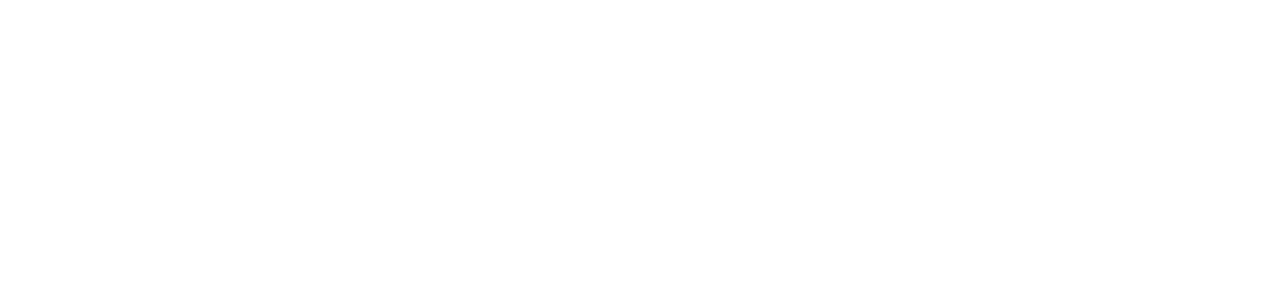
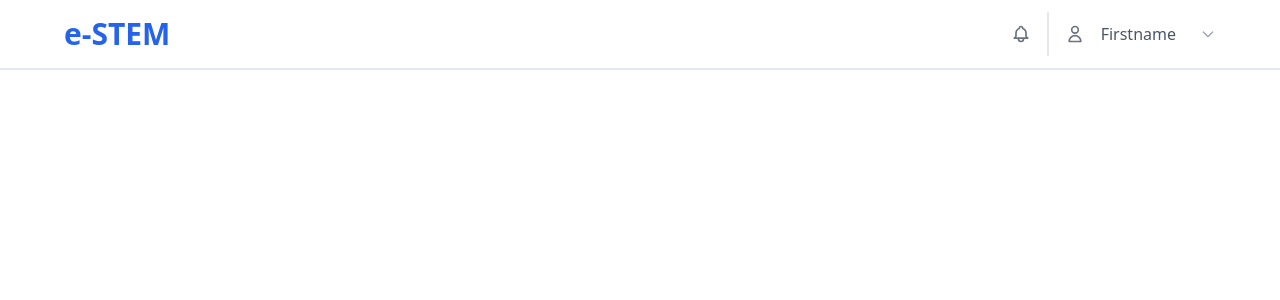
Before and after one commit to kitindi/e-stem-labs_frontend, a React (Create React App) app: page /welcome in a window 1280 px wide. Before the commit this address had no page. Shown: the top 300 px of the page. Built offline with nearby package versions, Linux system fonts and the light colour scheme.

Commit message:
added navbar in welcome page

```diff
--- a/src/components/Login.jsx
+++ b/src/components/Login.jsx
@@ -49,9 +49,9 @@ const Login = () => {
               <button className="bg-blue-600 text-white w-full py-3 mb-4 cursor-pointer">
                 LOG IN
               </button>
-              <p className="text-slate-500 underline underline-offset-3 cursor-pointer">
+              <p className="text-slate-500  cursor-pointer mt-3">
                 Don't have account yet?
-                <span className="font-bold py-4">Register</span>
+                <span className="font-bold ml-2">Register</span>
               </p>
             </div>
           </form>
--- /dev/null
+++ b/src/components/Navbar.jsx
@@ -0,0 +1,67 @@
+import React from "react";
+
+const Navbar = () => {
+  return (
+    <nav className="w-full mx-auto flex justify-between items-center px-16 py-3 border-b-2 border-slate-200">
+      <div>
+        <h1 className="text-white text-3xl font-bold">
+          <span className="text-blue-600">e-STEM </span>lab
+        </h1>
+      </div>
+      <div className="flex items-center gap-4">
+        <span className="p-3 border-r-2 pr-4">
+          <svg
+            xmlns="http://www.w3.org/2000/svg"
+            className="h-5 w-5 text-gray-500"
+            fill="none"
+            viewBox="0 0 24 24"
+            stroke="currentColor"
+            strokeWidth={2}
+          >
+            <path
+              strokeLinecap="round"
+              strokeLinejoin="round"
+              d="M15 17h5l-1.405-1.405A2.032 2.032 0 0118 14.158V11a6.002 6.002 0 00-4-5.659V5a2 2 0 10-4 0v.341C7.67 6.165 6 8.388 6 11v3.159c0 .538-.214 1.055-.595 1.436L4 17h5m6 0v1a3 3 0 11-6 0v-1m6 0H9"
+            />
+          </svg>
+        </span>
+        <span>
+          <svg
+            xmlns="http://www.w3.org/2000/svg"
+            className="h-5 w-5 text-gray-500"
+            fill="none"
+            viewBox="0 0 24 24"
+            stroke="currentColor"
+            strokeWidth={2}
+          >
+            <path
+              strokeLinecap="round"
+              strokeLinejoin="round"
+              d="M16 7a4 4 0 11-8 0 4 4 0 018 0zM12 14a7 7 0 00-7 7h14a7 7 0 00-7-7z"
+            />
+          </svg>
+        </span>
+        <span className="text-gray-600 mr-2"> Firstname</span>
+        <span className="cursor-pointer">
+          {" "}
+          <svg
+            xmlns="http://www.w3.org/2000/svg"
+            className="h-4 w-4 text-gray-400"
+            fill="none"
+            viewBox="0 0 24 24"
+            stroke="currentColor"
+            strokeWidth={2}
+          >
+            <path
+              strokeLinecap="round"
+              strokeLinejoin="round"
+              d="M19 9l-7 7-7-7"
+            />
+          </svg>
+        </span>
+      </div>
+    </nav>
+  );
+};
+
+export default Navbar;
--- a/src/components/Signup.jsx
+++ b/src/components/Signup.jsx
@@ -25,16 +25,27 @@ const Signup = () => {
       </div>
 
       <div className=" h-screen flex items-center pl-16 w-1/2">
-        <div className="w-[450px]">
+        <div className="w-[470px]">
           <form action="" className="w-full">
-            <div className="w-full flex flex-col mb-3">
+            <div className="w-full flex gap-3 mb-3">
+              <div className="w-1/2 flex flex-col">
                 <label htmlFor="username" className="text-gray-400 text-sm">
-                USERNAME
+                  FIRST RNAME
                 </label>
                 <input
                   type="text"
                   className=" border-b-2 border-slate-400 outline-none p-2"
                 />
+              </div>
+              <div className="w-1/2 flex flex-col">
+                <label htmlFor="username" className="text-gray-400 text-sm">
+                  LAST NAME
+                </label>
+                <input
+                  type="text"
+                  className=" border-b-2 border-slate-400 outline-none p-2"
+                />
+              </div>
             </div>
             <div className="w-full flex flex-col mb-3">
               <label htmlFor="username" className="text-gray-400 text-sm">
--- a/src/pages/Home.jsx
+++ b/src/pages/Home.jsx
@@ -4,6 +4,7 @@ import { BrowserRouter, Routes, Route } from "react-router-dom";
 //components
 import Signup from "../components/Signup";
 import Login from "../components/Login";
+import Welcome from "./Welcome";
 
 const Home = () => {
   return (
@@ -12,6 +13,7 @@ const Home = () => {
         <Routes>
           <Route path="/" element={<Signup />} />
           <Route path="/login" element={<Login />} />
+          <Route path="/welcome" element={<Welcome />} />
         </Routes>
       </BrowserRouter>
     </div>
--- /dev/null
+++ b/src/pages/Welcome.jsx
@@ -0,0 +1,12 @@
+import React from "react";
+import Navbar from "../components/Navbar";
+
+const Welcome = () => {
+  return (
+    <div className="w-full">
+      <Navbar></Navbar>
+    </div>
+  );
+};
+
+export default Welcome;
```
Also changed, not shown: src/components/Hero.jsx (added). Lines whose indentation alone changed are shown as unchanged.
